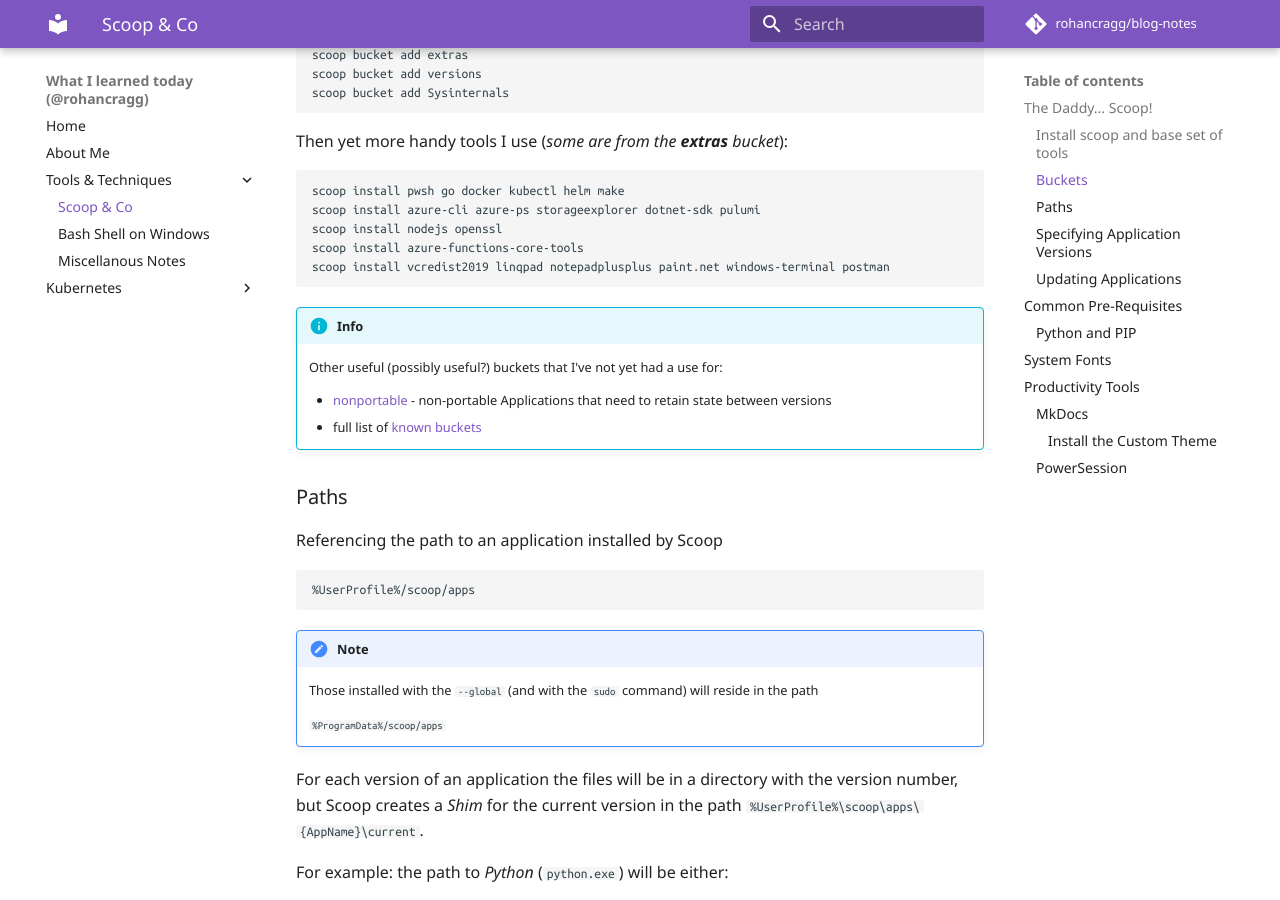
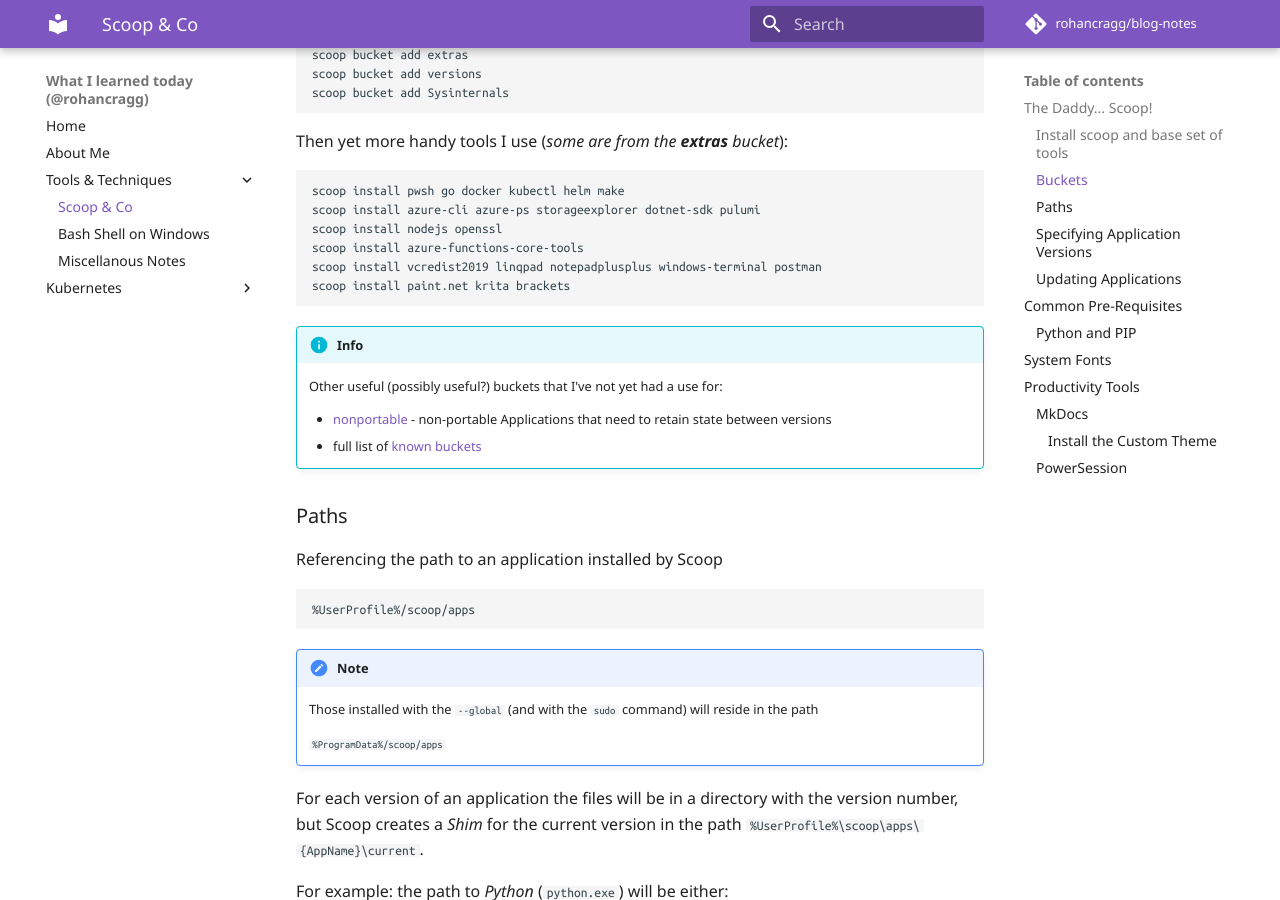
Before and after one commit to rohancragg/blog-notes, an MkDocs documentation site: the page built from docs/misc/scoop.md, in a window 1280 px wide and 900 px high, scrolled down 1133 px. Built offline with MkDocs 1.6.1 and Material for MkDocs 9.7.7, drawn with Linux system fonts in a browser that asks for light colours; comment, search, counter and statistics services are not loaded; old or Windows-style settings are respelled for this version of MkDocs.

Commit message:
krita and brackets
https://krita.org/en/features/highlights/
http://brackets.io/

````diff
--- a/docs/misc/scoop.md
+++ b/docs/misc/scoop.md
@@ -55,7 +55,8 @@
 scoop install azure-cli azure-ps storageexplorer dotnet-sdk pulumi
 scoop install nodejs openssl
 scoop install azure-functions-core-tools
-scoop install vcredist2019 linqpad notepadplusplus paint.net windows-terminal postman
+scoop install vcredist2019 linqpad notepadplusplus windows-terminal postman
+scoop install paint.net krita brackets
 ```
 
 !!! info
````
